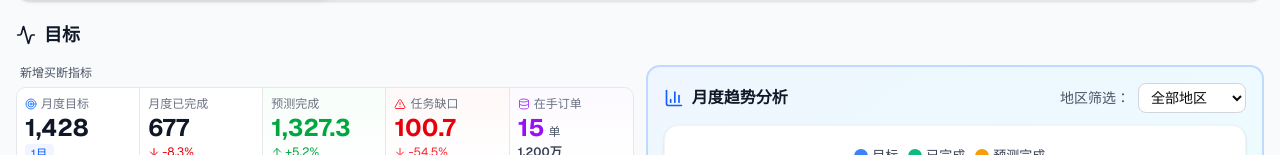
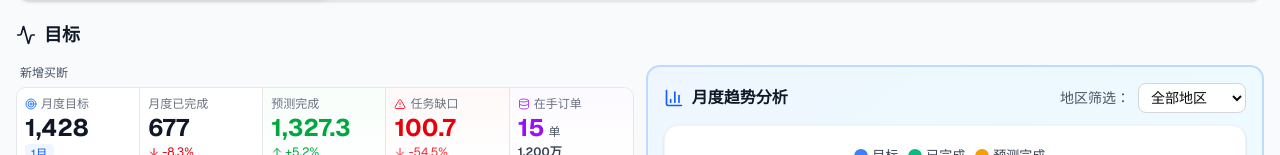
Before and after one commit to navylee1990/coze_jsc, a Next.js app: page /sales in a window 1280 px wide. Shown: the part 181-336 px from the top of the page. Built offline with nearby package versions, Linux system fonts and the light colour scheme.

Commit message:
refactor: 将新增买断指标改为新增买断，统一指标标题风格

```diff
--- a/src/app/sales/page.tsx
+++ b/src/app/sales/page.tsx
@@ -695,11 +695,11 @@ export default function SalesDashboard() {
           </div>
         {/* KPI指标 + 月度趋势分析 左右布局 */}
         <div className="flex gap-3">
-          {/* 左侧：买断指标 + 租赁 + 续租 */}
+          {/* 左侧：买断 + 租赁 + 续租 */}
           <div className="w-1/2 flex flex-col gap-2">
-            {/* 新增买断指标 */}
+            {/* 新增买断 */}
             <div>
-              <div className="text-xs font-medium text-gray-600 mb-1.5 pl-1">新增买断指标</div>
+              <div className="text-xs font-medium text-gray-600 mb-1.5 pl-1">新增买断</div>
               <div className="bg-white border border-gray-200 rounded-lg overflow-hidden">
                 <div className="grid grid-cols-5">
                   {/* 目标 */}
@@ -833,7 +833,7 @@ export default function SalesDashboard() {
               </div>
             </div>
 
-            {/* 新增续租指标 */}
+            {/* 续租 */}
             <div>
               <div className="text-xs font-medium text-gray-600 mb-1.5 pl-1">续租</div>
               <div className="bg-white border border-gray-200 rounded-lg overflow-hidden">
@@ -901,7 +901,7 @@ export default function SalesDashboard() {
               </div>
             </div>
 
-            {/* 合计指标 */}
+            {/* 合计 */}
             <div>
               <div className="text-xs font-medium text-gray-600 mb-1.5 pl-1">合计（买断+租赁+续租）</div>
               <div className="bg-gradient-to-r from-green-50 to-emerald-50 border-2 border-green-200 rounded-lg overflow-hidden">
```
